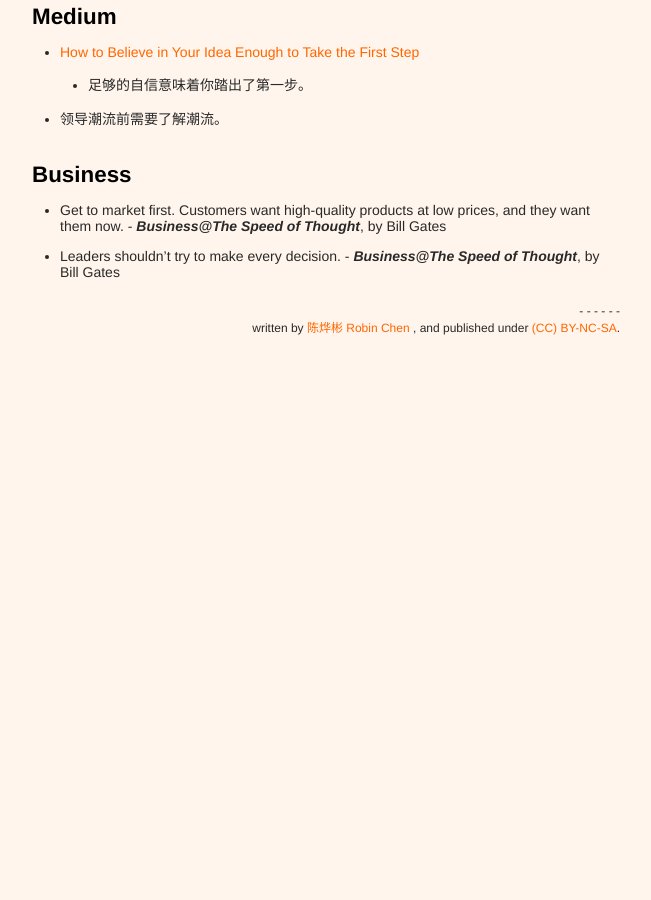
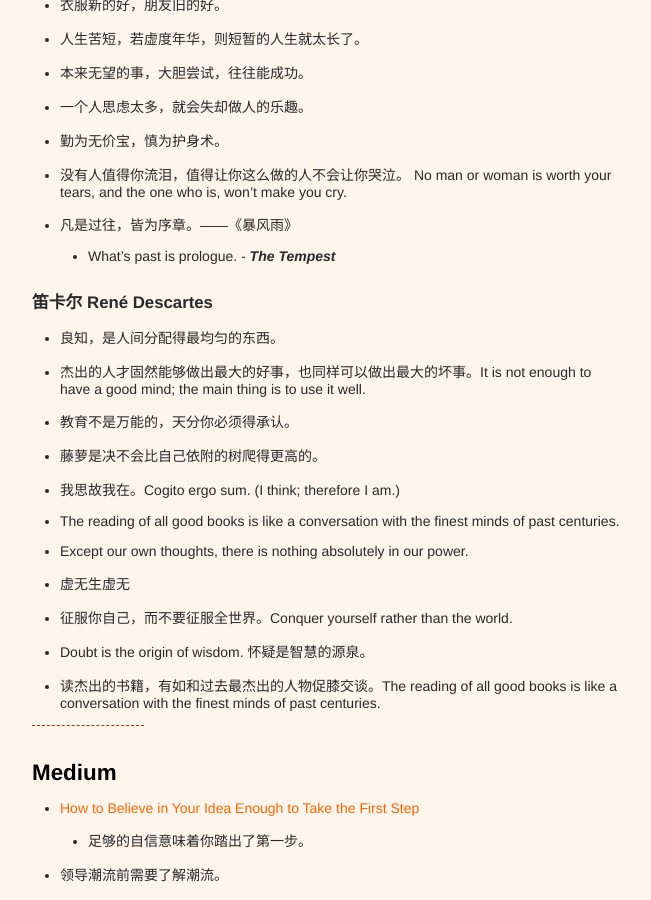
Before and after one commit to xianyuxmu/xianyuxmu.github.io, a Jekyll site: the page built from _posts/2017-06-17-chicken-soup.md, in a window 1280 px wide and 900 px high, scrolled down 14764 px. Shown: the whole window, without its empty margins (314-965 px from the left). Built offline with Jekyll 4.4.1, drawn with Linux system fonts in a browser that asks for light colours; comment, search, counter and statistics services are not loaded; before the commit the page ends 15169 px from its top, so only the background shows below that; some of the changed text lies outside the part shown.

Commit message:
reading of Sep 22 2018

```diff
--- a/_posts/2017-06-17-chicken-soup.md
+++ b/_posts/2017-06-17-chicken-soup.md
@@ -380,19 +379,32 @@
 - “Give every day the chance to become the most beautiful day of your life.”
 - 远离那些轻视你雄心的人。 - 马克吐温
 - “历史不会重演，但总会惊人地相似。” - 马克•吐温
-- Arthur Schopenhauer 叔本华
-	- The world is my idea.
-	- Change alone is eternal, perpetual, immortal.
-	- A man can do what he wants, but not want what he wants.
-	- Truth that is naked is the most beautiful, and the simpler its expression the deeper is the impression it makes.
-	- The person who writes for fools is always sure of a large audience.
-	- **Don’t tell your friend what your enemy should not know.**
-	- 要么庸俗，要么孤独。
-	- 通常人们失去朋友不是因为拒绝借钱嘛，而是因为借了钱。 - 叔本华
-	- 我们常常不去想自己拥有的东西，却对得不到的东西念念不忘。
-	- THE world is my idea.
-		- 世界是我的表象。—— 叔本华
-		- 世界是我的观念。
+- 不要把事实告诉不值得的人。 --马克·吐温
+	- Never tell the truth to people who are not worthy of it.
+- 强者，藐视困难，弱者，仰视困难。 --马克吐温
+- 一句好的赞美足以陪伴我两个月。 --马克·吐温
+- 每个人都和月亮一样，有着不被外人所看见的阴暗面。 --马克吐温
+	- Everyone is a moon, and has a dark side which he never shows to anybody.
+- 一个人最危险的敌人是他自己的口舌。 --马克·吐温
+	- The deadly enemy of a man, his own tongue.
+- “Out of all the things I have lost, I miss my mind the most.” ― Mark Twain
+	- 在我失去的一切当中，我最怀念我的心灵。
+	- “OF ALL THE THINGS I’VE LOST, I MISS MY MIND THE MOST.”
+
+### Arthur Schopenhauer 叔本华
+
+- The world is my idea.
+- Change alone is eternal, perpetual, immortal.
+- A man can do what he wants, but not want what he wants.
+- Truth that is naked is the most beautiful, and the simpler its expression the deeper is the impression it makes.
+- The person who writes for fools is always sure of a large audience.
+- **Don’t tell your friend what your enemy should not know.**
+- 要么庸俗，要么孤独。
+- 通常人们失去朋友不是因为拒绝借钱嘛，而是因为借了钱。 - 叔本华
+- 我们常常不去想自己拥有的东西，却对得不到的东西念念不忘。
+- THE world is my idea.
+	- 世界是我的表象。—— 叔本华
+	- 世界是我的观念。
 
 ### 莎士比亚
 
@@ -412,7 +424,20 @@
 - 没有人值得你流泪，值得让你这么做的人不会让你哭泣。 No man or woman is worth your tears, and the one who is, won’t make you cry.
 - 凡是过往，皆为序章。——《暴风雨》
 	- What’s past is prologue. - ***The Tempest***
--
+
+### 笛卡尔 René Descartes
+
+- 良知，是人间分配得最均匀的东西。
+- 杰出的人才固然能够做出最大的好事，也同样可以做出最大的坏事。It is not enough to have a good mind; the main thing is to use it well.
+- 教育不是万能的，天分你必须得承认。
+- 藤萝是决不会比自己依附的树爬得更高的。
+- 我思故我在。Cogito ergo sum. (I think; therefore I am.)
+- The reading of all good books is like a conversation with the finest minds of past centuries.
+- Except our own thoughts, there is nothing absolutely in our power.
+- 虚无生虚无
+- 征服你自己，而不要征服全世界。Conquer yourself rather than the world.
+- Doubt is the origin of wisdom. 怀疑是智慧的源泉。
+- 读杰出的书籍，有如和过去最杰出的人物促膝交谈。The reading of all good books is like a conversation with the finest minds of past centuries.
 
 ----
 
```
Also changed, not shown: other parts of _posts/2017-06-17-chicken-soup.md (+0 -1 lines), _posts/2018-09-02-monthly-reading.md (+8 -2 lines).
